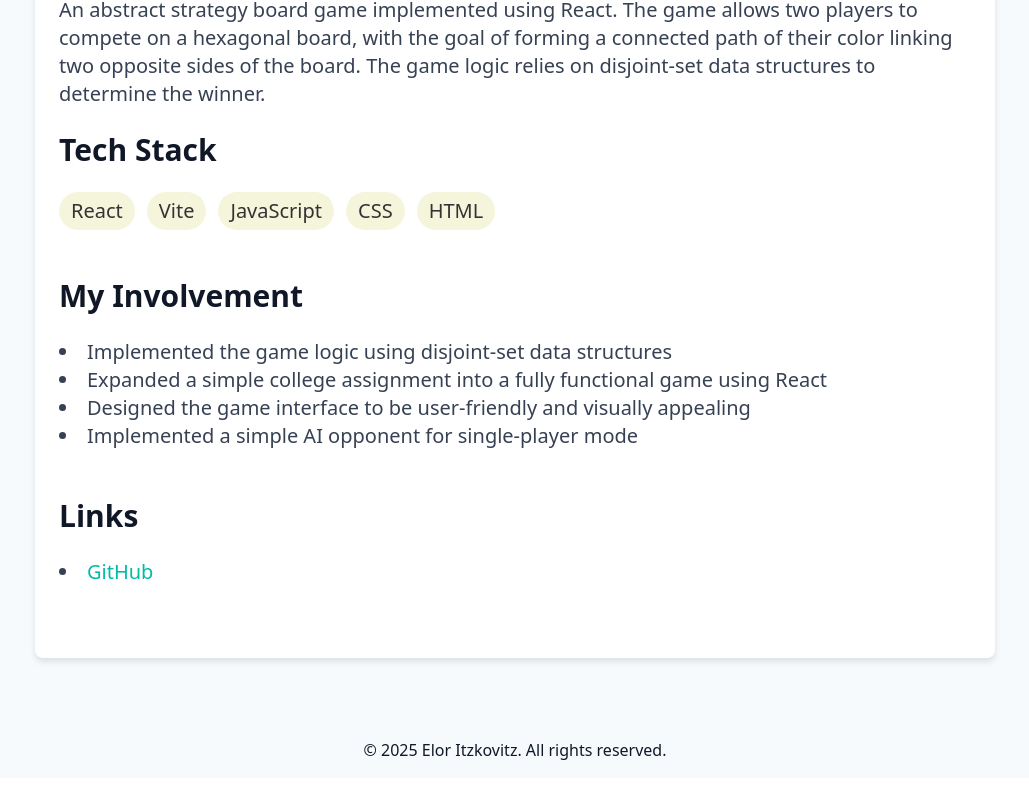
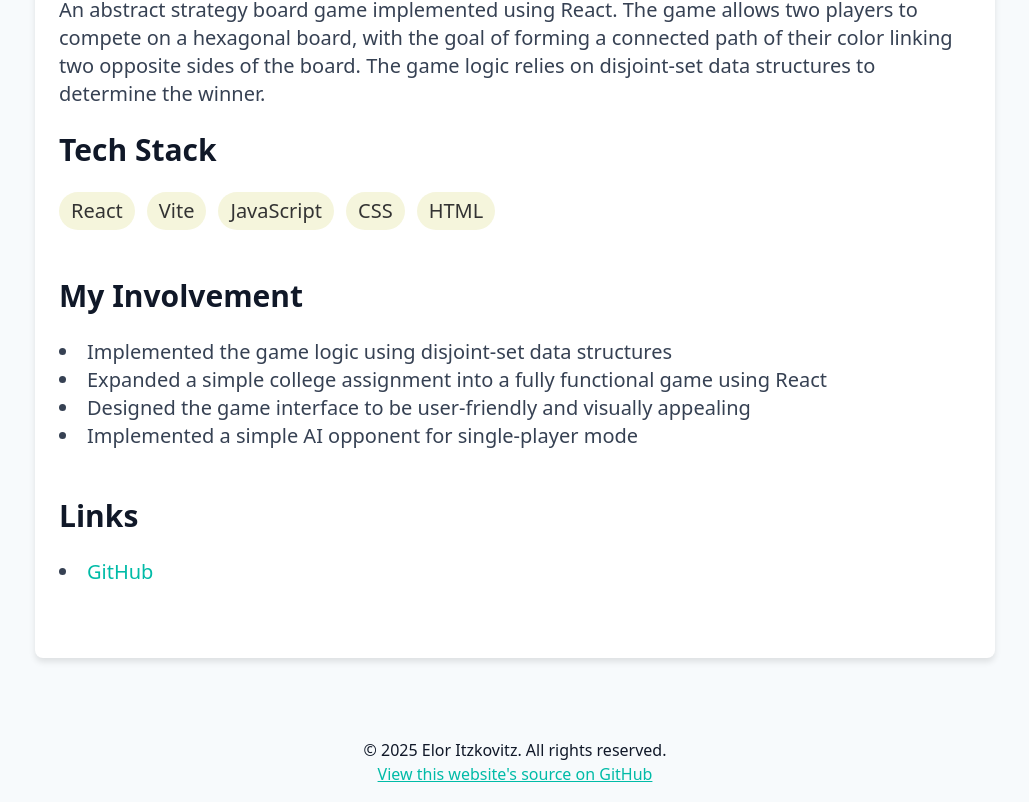
Before and after one commit to eloritzkovitz/portfolio, a React (Vite) app: page /projects/hexgame in a window 1280 px wide. Shown: the part 963-1765 px from the top of the page, without its empty margins (125-1154 px from the left). Before the commit the page ends 1741 px from the top, so only its background shows below. Built offline with nearby package versions, Linux system fonts and the light colour scheme.

Commit message:
Added repository link

```diff
--- a/src/components/Footer.tsx
+++ b/src/components/Footer.tsx
@@ -2,7 +2,18 @@ function Footer() {
   return (
     <footer className="py-4">
       <div className="max-w-7xl mx-auto px-4 text-center">
-          <p>&copy; 2025 Elor Itzkovitz. All rights reserved.</p>
+        <p>
+          &copy; 2025 Elor Itzkovitz. All rights reserved.
+          <br />
+          <a
+            href="https://github.com/Elor-Itz/portfolio"
+            target="_blank"
+            rel="noopener noreferrer"
+            className="text-teal-500 hover:text-teal-700 underline"
+          >
+            View this website's source on GitHub
+          </a>
+        </p>
       </div>
     </footer>
   );
```
Lines whose indentation alone changed are shown as unchanged.
